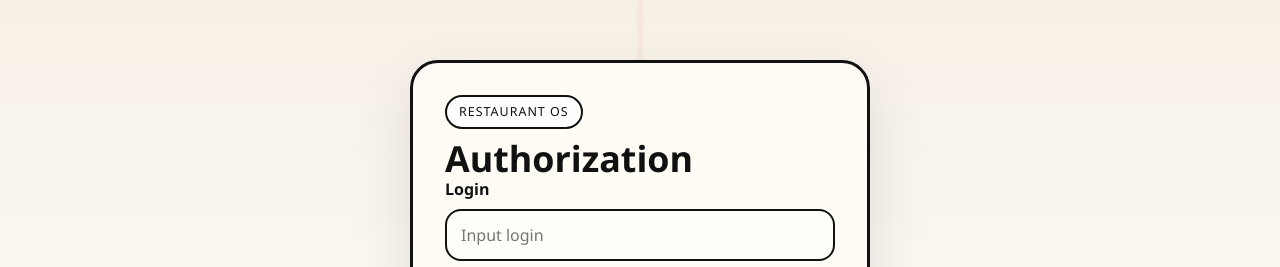
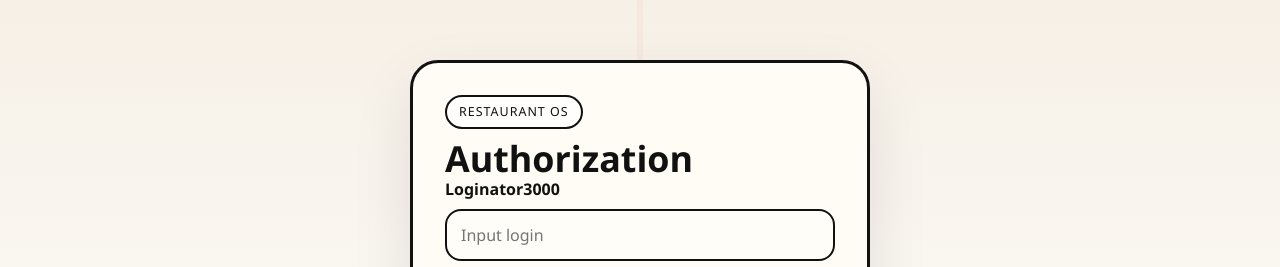
Before and after one commit to aviator2110/frontRest, a React (Vite) app: page /login in a window 1280 px wide. Shown: the part 130-397 px from the top of the page. Built offline with nearby package versions, Linux system fonts and the light colour scheme.

Commit message:
Update login label to 'Loginator3000'

```diff
--- a/src/pages/LoginPage.tsx
+++ b/src/pages/LoginPage.tsx
@@ -75,7 +75,7 @@ export function LoginPage() {
 
                 <form className="auth-form" onSubmit={handleSubmit}>
                     <label className="field">
-                        <span>Login</span>
+                        <span>Loginator3000</span>
                         <input
                             type="text"
                             value={login}
```
